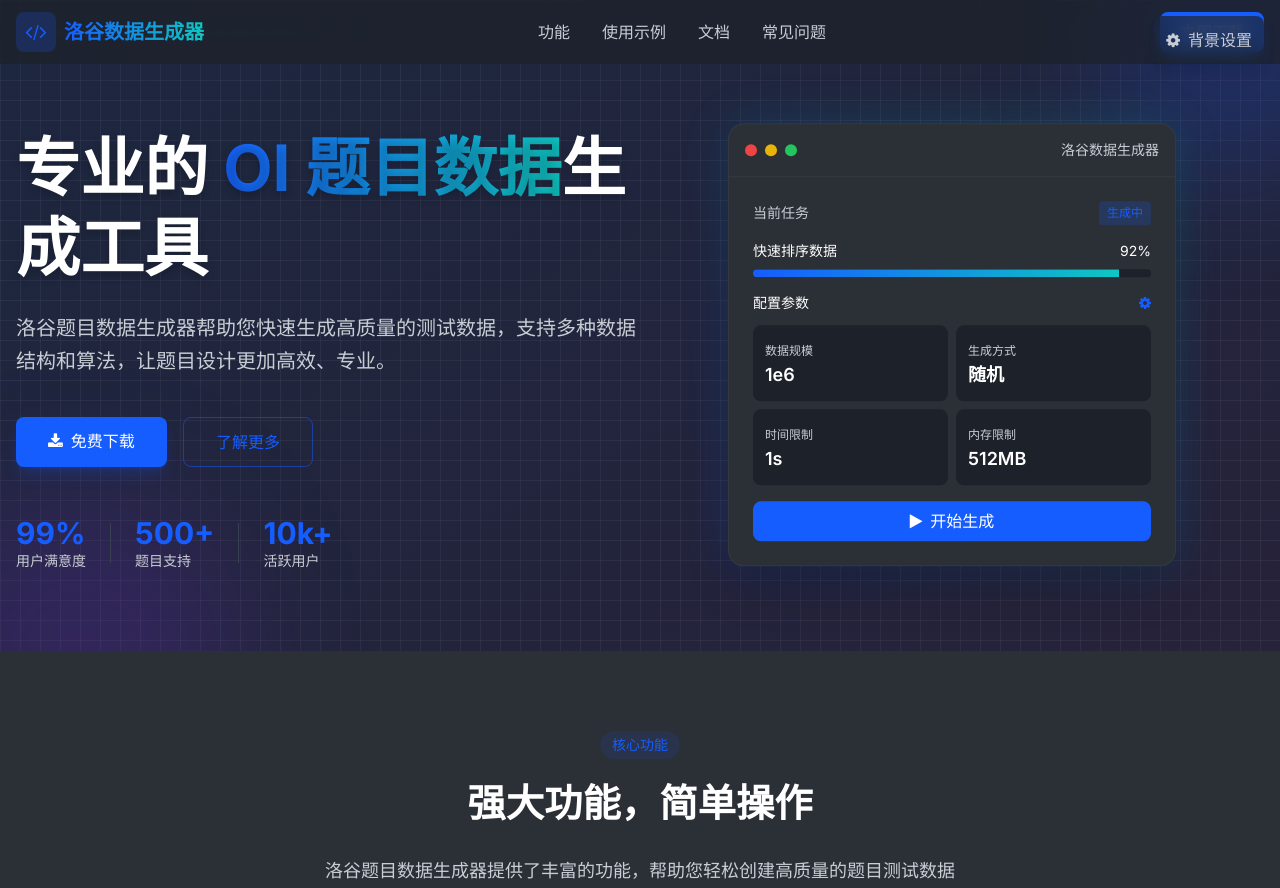
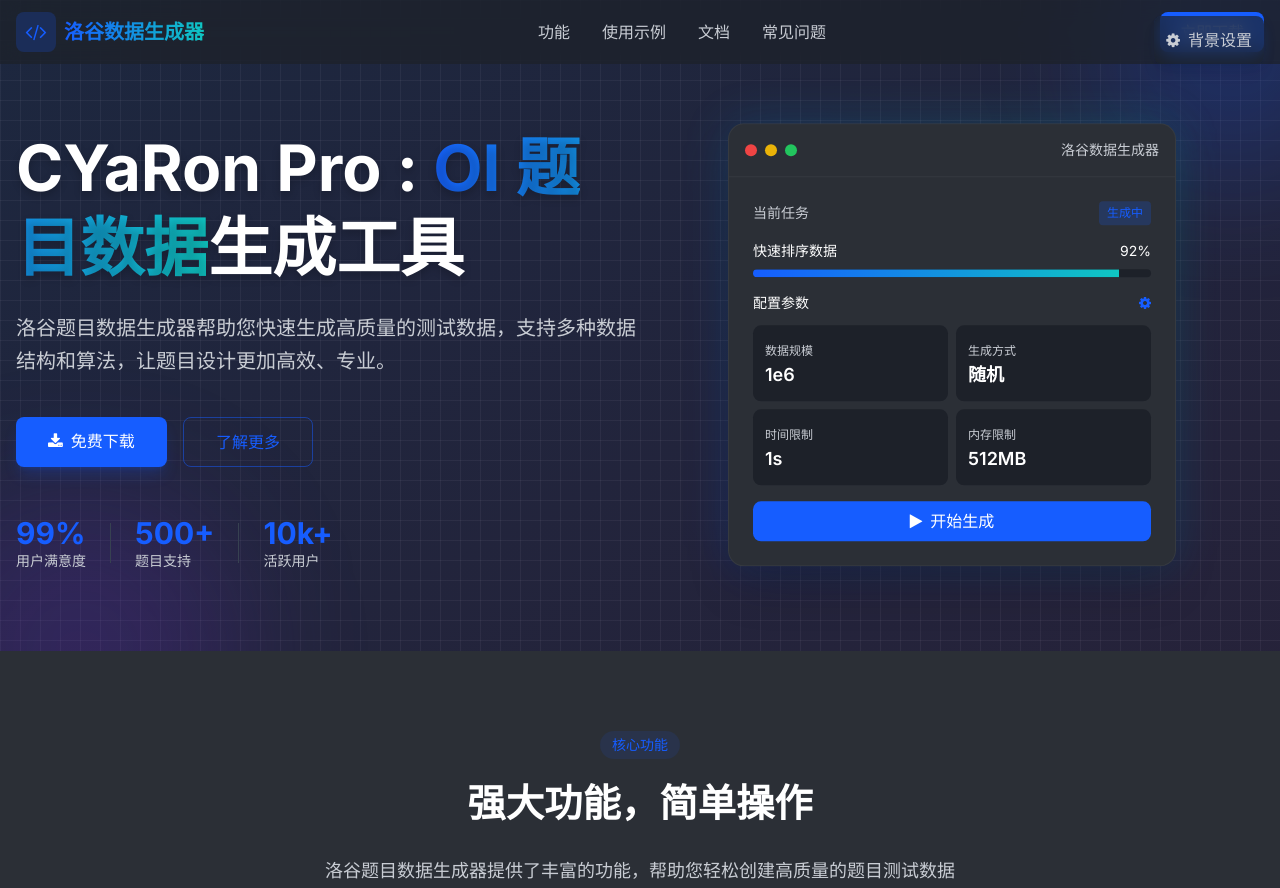
Before and after one commit to zhangruixiangFPS/Data_Generators, a plain HTML site: page index.html in a window 1280 px wide. Shown: the top 888 px of the page. Drawn offline with nearby package versions, Linux system fonts and the light colour scheme.

Commit message:
Update index.html

```diff
--- a/index.html
+++ b/index.html
@@ -153,7 +153,7 @@
       <div class="flex flex-col md:flex-row items-center">
         <div class="md:w-1/2 space-y-6">
           <h1 class="text-[clamp(2.5rem,5vw,4rem)] font-bold leading-tight text-shadow-lg">
-            专业的<span class="bg-gradient-to-r from-primary to-accent text-transparent bg-clip-text"> OI 题目数据</span>生成工具
+            CYaRon Pro :<span class="bg-gradient-to-r from-primary to-accent text-transparent bg-clip-text"> OI 题目数据</span>生成工具
           </h1>
           <p class="text-[clamp(1rem,2vw,1.25rem)] text-gray-light leading-relaxed">
             洛谷题目数据生成器帮助您快速生成高质量的测试数据，支持多种数据结构和算法，让题目设计更加高效、专业。
```
